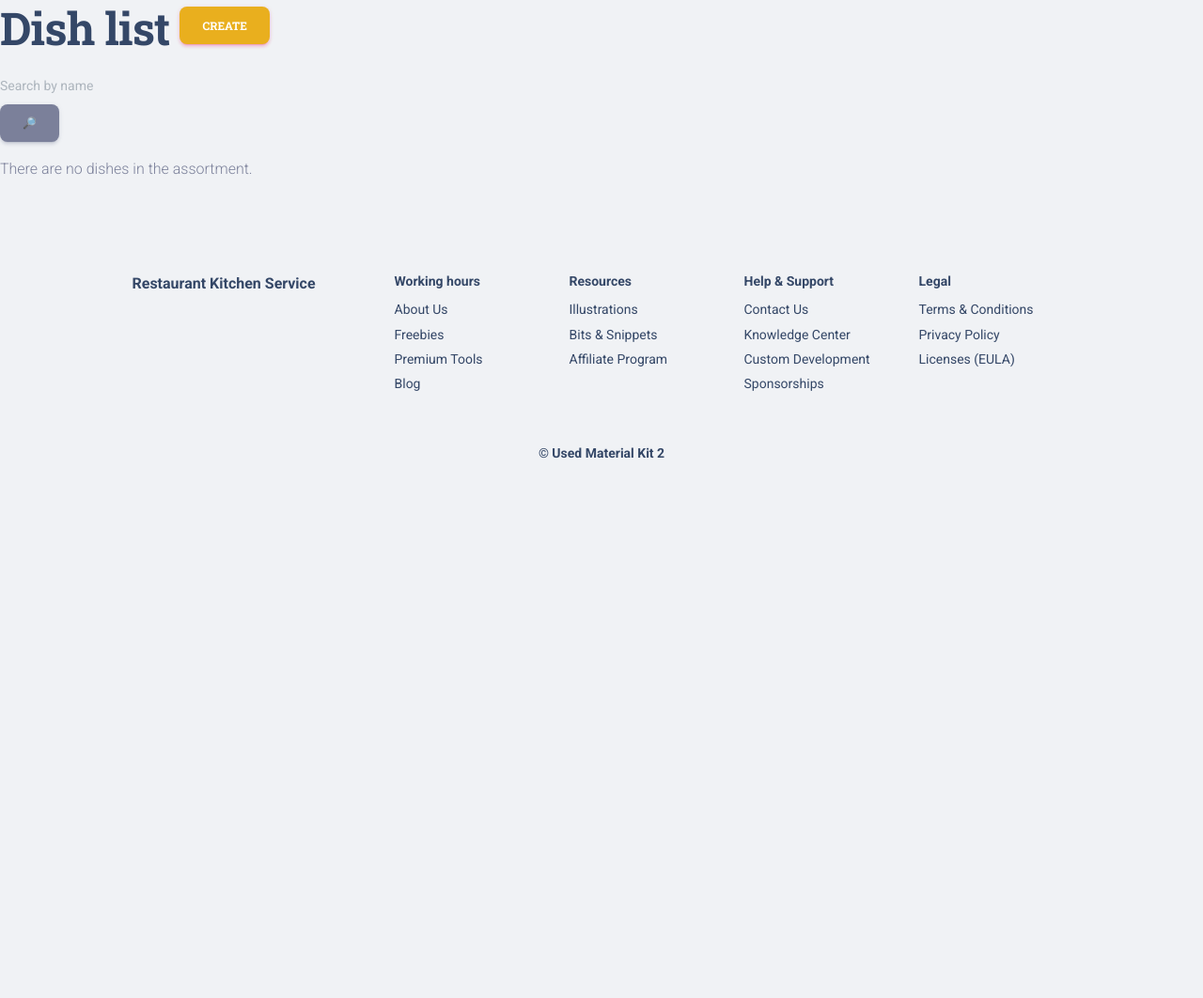
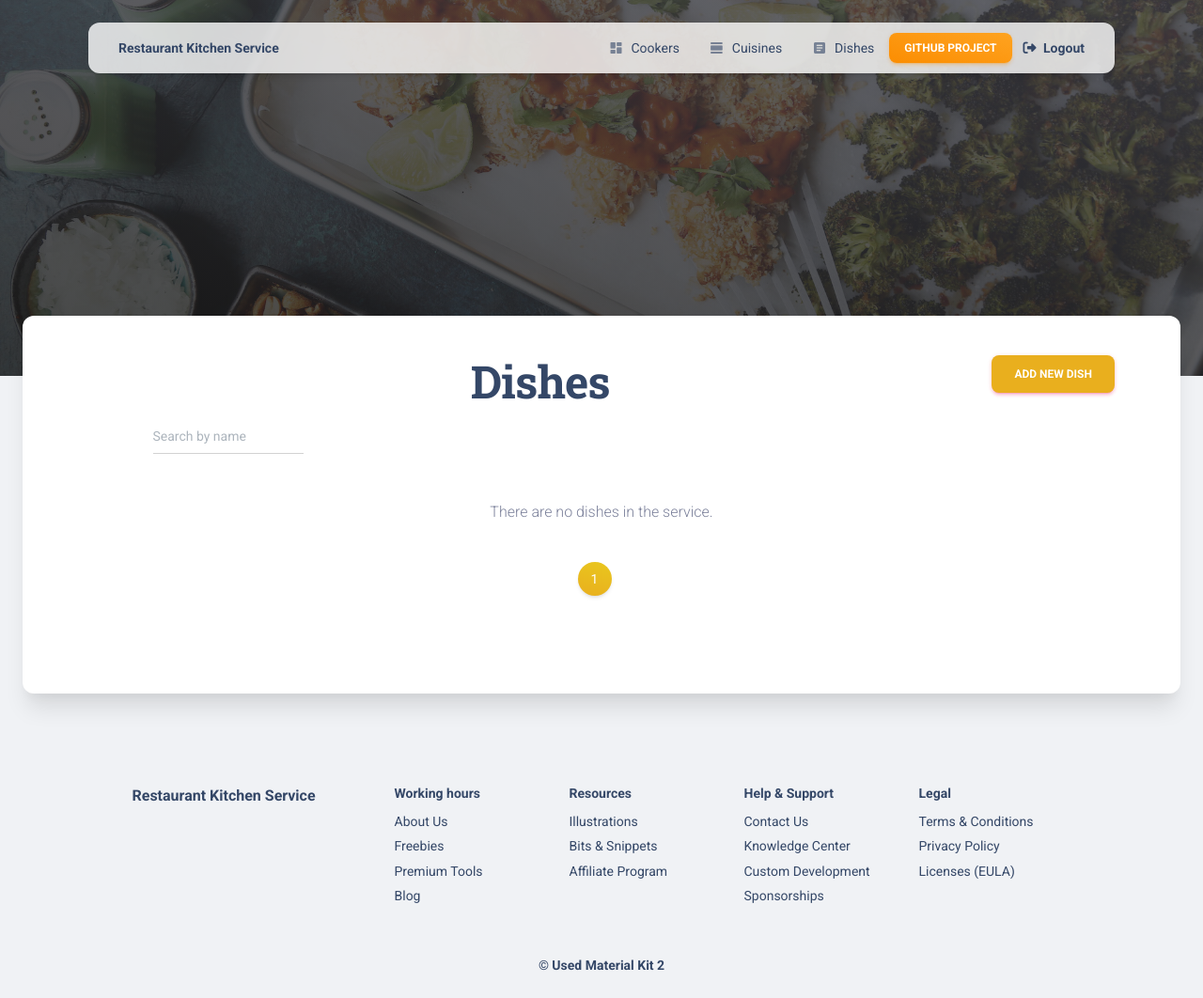
Before and after one commit to Yevheniy-Lototskiy/restaurant-kitchen-service, a Django app: page /dishes/ in a window 1280 px wide. Shown: the whole page at 94% size. Before the commit the page ends 488 px from the top, so only its background shows below. Run offline with Django 4.2, Linux system fonts and the light colour scheme; the visitor is signed in with stand-in values (Sample User, id 1); data that the repository does not hold is empty; some libraries are stand-ins or nearby versions.

Commit message:
Rewrite dish_list.html, add styles

```diff
--- a/templates/kitchen/dish_list.html
+++ b/templates/kitchen/dish_list.html
@@ -1,35 +1,74 @@
 {% extends "base.html" %}
 {% load crispy_forms_filters %}
 
+{% block title %} Dishes {% endblock %}
+
 {% block content %}
-  <h1>
-    Dish list
+
+  {% include 'includes/navigation.html' %}
+
+  <header>
+    <div class="page-header min-height-400" style="background-image: url('{{ ASSETS_ROOT }}/img/bg1.jpg');"
+         loading="lazy">
+      <span class="mask bg-gradient-dark opacity-8"></span>
+    </div>
+  </header>
+
+  <div class="card card-body shadow-xl mx-3 mx-md-4 mt-n6">
+    <section class="pt-4 pb-6" id="count-stats">
+      <div class="container">
+        <div class="d-flex justify-content-between align-items-center mb-2">
+          <h1 class="col-lg-8 text-center mx-auto my-auto">Dishes</h1>
           <a href="{% url 'kitchen:dish-create' %}" class="btn btn-primary link-to-page">
-      Create
+            Add new Dish
           </a>
-  </h1>
+        </div>
+        <div class="row justify-content-center text-center">
 
-  <form action="" method="get" class="form-inline">
+          <section class="py-0">
+            <div class="container">
+              <div class="row justify-space-between py-0">
+                <div class="col-lg-11 mx-auto">
+                  <div class="input-group input-group-dynamic mb-5">
+                    <form action="" method="get">
                       {{ search_form|crispy }}
-    <input type="submit" value="🔎" class="btn btn-secondary">
                     </form>
+                  </div>
+                </div>
+              </div>
+            </div>
+          </section>
 
           {% if dish_list %}
             <table class="table">
               <tr>
-        <th>Name</th>
-        <th>Cuisine</th>
-        <th>Price</th>
+                <th class="text-gradient text-info">Name</th>
+                <th class="text-gradient text-info">Cuisine</th>
+                <th class="text-gradient text-info">Price</th>
               </tr>
               {% for dish in dish_list %}
                 <tr>
-          <td><a href="{% url 'kitchen:dish-detail' pk=dish.id %}">{{ dish.name }}</a></td>
+                  <td>
+                    <a href="{% url 'kitchen:dish-detail' pk=dish.id %}">
+                      {{ dish.name }}
+                    </a>
+                  </td>
                   <td>{{ dish.dish_type.name }}</td>
                   <td>{{ dish.price }}</td>
                 </tr>
               {% endfor %}
             </table>
           {% else %}
-      <p>There are no dishes in the assortment.</p>
+            <p>There are no dishes in the service.</p>
           {% endif %}
+
+          {% block pagination %}
+            {% include "includes/pagination.html" %}
           {% endblock %}
+
+        </div>
+      </div>
+    </section>
+  </div>
+
+{% endblock %}
```
Lines whose indentation alone changed are shown as unchanged.
